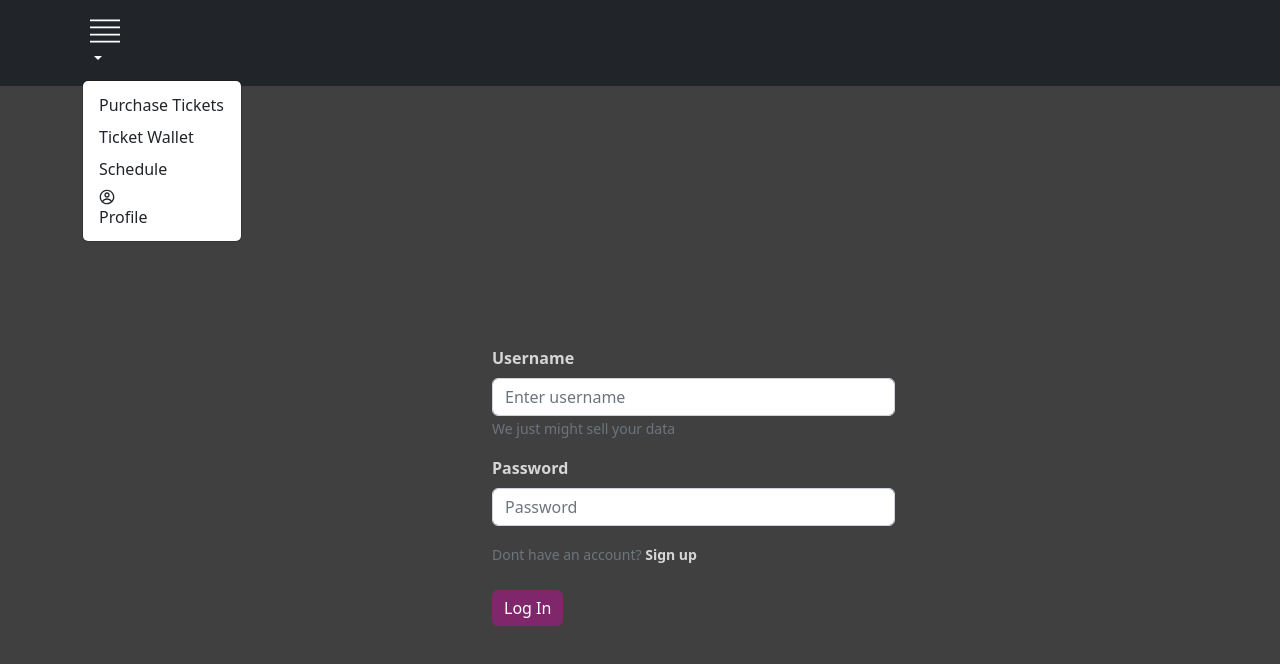
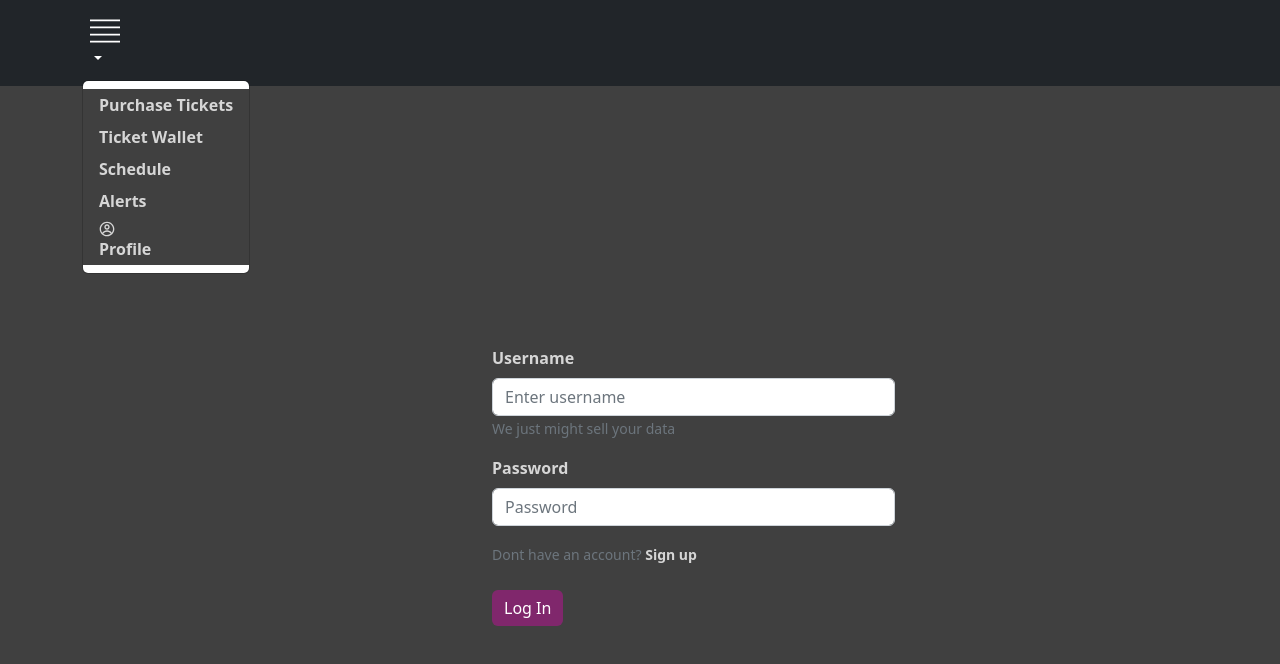
Before and after one commit to tyarossi/TrainSplaining, a React (Create React App) app in the folder frontend/: page / in a window 1280 px wide. Both pictures are taken after a click on the button 105 px from the left and 43 px from the top of the page. Shown: the top 664 px of the page. Built offline with nearby package versions, Linux system fonts and the light colour scheme.

Commit message:
alerts added to navbar

```diff
--- a/frontend/src/components/navbar.js
+++ b/frontend/src/components/navbar.js
@@ -38,14 +38,15 @@ export default function Navbar() {
   // we have an issue with getUserInfo() returning null after a few minutes
   // it seems.
   return (
-    <ReactNavbar bg="dark" variant="dark">
+    <ReactNavbar bg="dark" variant="dark" style={realStyling}>
     <Container style={{ display: "flex", justifyContent: "space-between" }}>
       <Nav className="me-auto" style={{ display: "flex", justifyContent: "space-between" }}>
         <NavDropdown title={<TfiAlignJustify size={30} />} style={{ display: "flex", justifyContent: "space-between" }}>
-          <NavDropdown.Item href="/privateUserProfile">Purchase Tickets</NavDropdown.Item>
-          <NavDropdown.Item href="/wallet">Ticket Wallet</NavDropdown.Item>
-          <NavDropdown.Item href="/mbtaSchedule">Schedule</NavDropdown.Item>
-          <NavDropdown.Item href="/privateUserProfile">{<CgProfile />}Profile</NavDropdown.Item>
+          <NavDropdown.Item href="/privateUserProfile" style={realStyling}>Purchase Tickets</NavDropdown.Item>
+          <NavDropdown.Item href="/wallet" style={realStyling}>Ticket Wallet</NavDropdown.Item>
+          <NavDropdown.Item href="/mbtaSchedule" style={realStyling}>Schedule</NavDropdown.Item>
+          <NavDropdown.Item href="/mbtaAlerts" style={realStyling}>Alerts</NavDropdown.Item>
+          <NavDropdown.Item href="/privateUserProfile" style={realStyling}>{<CgProfile />}Profile</NavDropdown.Item>
         {/* <Nav.Link href="/TailwindConnect  ionTest">Tailwind Connection Test</Nav.Link> */}
         </NavDropdown>
       </Nav>
```
